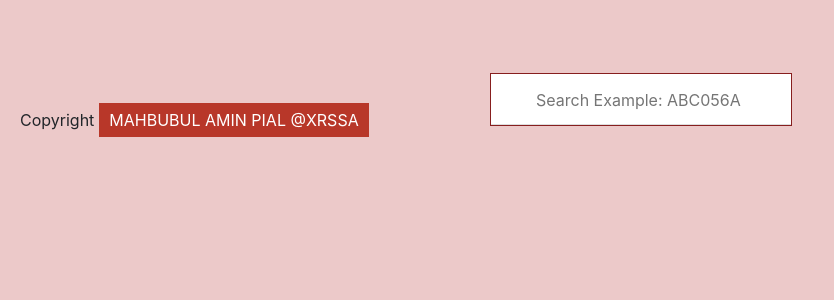
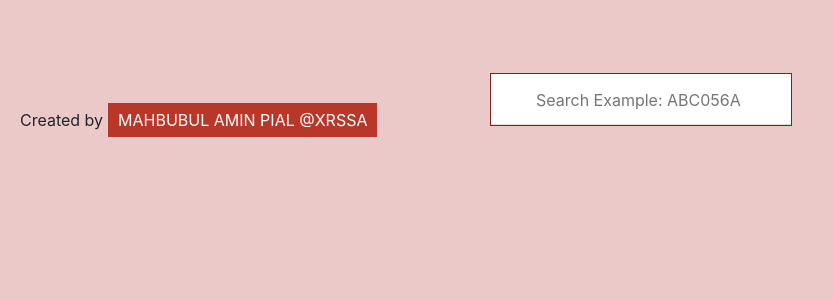
Before and after one commit to aminPial/ATCoder-TestCase-Site, a Flask app: template templates/index.html in a window 1280 px wide. Shown: the part 205-505 px from the top of the page, without its empty margins (0-834 px from the left). Run offline with Flask 2, Linux system fonts and the light colour scheme; the template is opened without the code that fills it, so the values that code supplies are empty; some libraries are stand-ins or nearby versions.

Commit message:
Update index.html

```diff
--- a/templates/index.html
+++ b/templates/index.html
@@ -77,9 +77,7 @@
 
 
 </div>
-<footer class="w3-center w3-light-grey w3-padding-32">
-  <p>Copyright<a href="https://www.w3schools.com/w3css/default.asp" title="W3.CSS" target="_blank" class="w3-hover-text-green">Mahbubul Amin Pial @xrssa</a></p>
-</footer>
+
   <script src='https://cdnjs.cloudflare.com/ajax/libs/jquery/2.1.3/jquery.min.js'></script><script src="{{url_for('static', filename='script.js')}}"></script>
 <script>
 /* When the user clicks on the button,
@@ -102,6 +100,8 @@ function filterFunction() {
   }
 }
 </script>
-
+<footer class="w3-center w3-light-grey w3-padding-32">
+  <p>Created by<a href="https://github.com/aminPial" title="aminPial" target="_blank" class="w3-hover-text-green">Mahbubul Amin Pial @xrssa</a></p>
+</footer>
 </body>
 </html>
```
